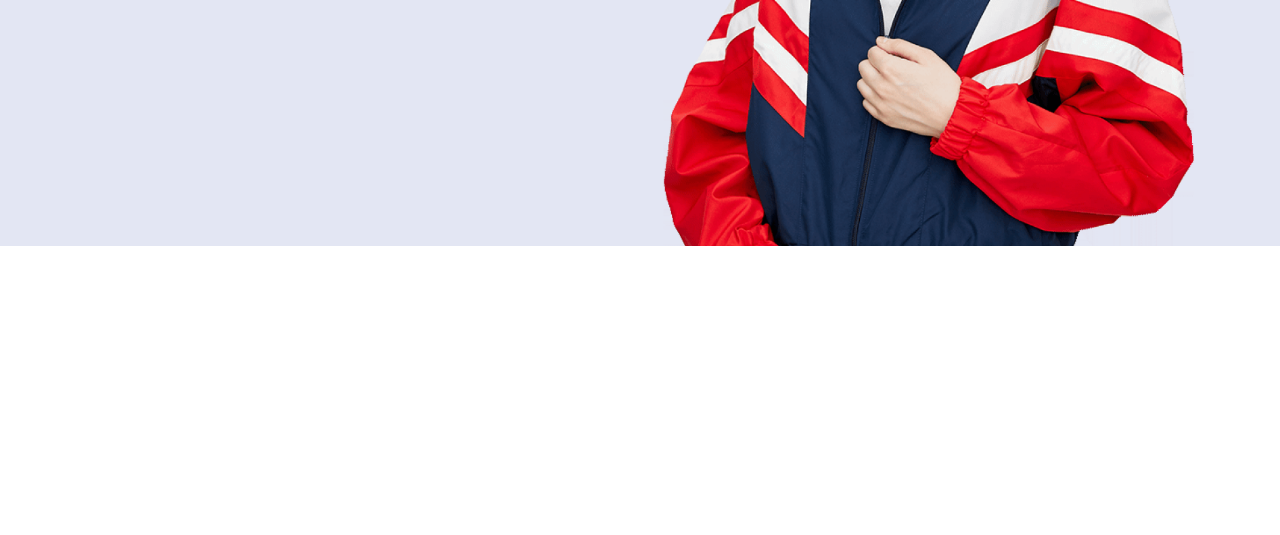
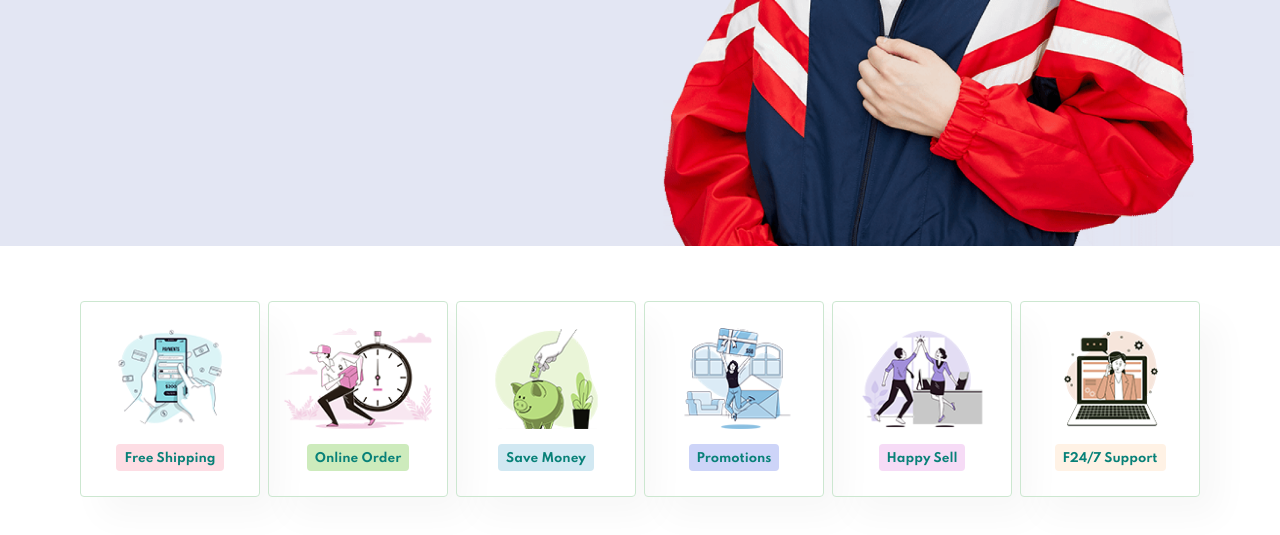
Before and after one commit to musa082080/cara-ecomarce-website, a plain HTML site: page index.html in a window 1280 px wide. Shown: the part 559-1094 px from the top of the page. Before the commit the page ends 805 px from the top, so only its background shows below. Drawn offline with Linux system fonts and the light colour scheme.

Commit message:
feature added

```diff
--- a/index.html
+++ b/index.html
@@ -35,6 +35,33 @@
       <p>Save more with coupons & up to 70% off</p>
       <button>Shop Now</button>
     </section>
+
+    <section id="feature" class="section-p1">
+      <div class="fe-box">
+        <img src="img/features/f1.png" alt="" />
+        <h6>Free Shipping</h6>
+      </div>
+      <div class="fe-box">
+        <img src="img/features/f2.png" alt="" />
+        <h6>Online Order</h6>
+      </div>
+      <div class="fe-box">
+        <img src="img/features/f3.png" alt="" />
+        <h6>Save Money</h6>
+      </div>
+      <div class="fe-box">
+        <img src="img/features/f4.png" alt="" />
+        <h6>Promotions</h6>
+      </div>
+      <div class="fe-box">
+        <img src="img/features/f5.png" alt="" />
+        <h6>Happy Sell</h6>
+      </div>
+      <div class="fe-box">
+        <img src="img/features/f6.png" alt="" />
+        <h6>F24/7 Support</h6>
+      </div>
+    </section>
     <script src="script.js"></script>
   </body>
 </html>
--- a/style.css
+++ b/style.css
@@ -29,7 +29,7 @@ p {
   margin: 15px, 0, 20px, 0;
 }
 .section-p1 {
-  padding: 40px, 80px;
+  padding: 40px 80px;
 }
 .section-m1 {
   margin: 40px 0;
@@ -115,3 +115,48 @@ body {
 }
 
 /* Shop Page */
+#feature {
+  display: flex;
+  align-items: center;
+  justify-content: space-between;
+  flex-wrap: wrap;
+}
+#feature .fe-box {
+  width: 180px;
+  text-align: center;
+  padding: 25px 15px;
+  box-shadow: 20px 20px 34px rgba(0, 0, 0, 0.03);
+  border: 1px solid #cce7d0;
+  border-radius: 4px;
+  margin: 15px 0;
+}
+#feature .fe-box:hover {
+  box-shadow: 10px 10px 54px rgba(70, 62, 221, 0.1);
+}
+#feature .fe-box img {
+  width: 100%;
+  margin-bottom: 10px;
+}
+#feature .fe-box h6 {
+  display: inline-block;
+  padding: 9px 8px 6px 8px;
+  line-height: 1;
+  border-radius: 4px;
+  color: #088178;
+  background-color: #fddde4;
+}
+#feature .fe-box:nth-child(2) h6 {
+  background-color: #cdebbc;
+}
+#feature .fe-box:nth-child(3) h6 {
+  background-color: #d1e8f2;
+}
+#feature .fe-box:nth-child(4) h6 {
+  background-color: #cdd4f8;
+}
+#feature .fe-box:nth-child(5) h6 {
+  background-color: #f6dbf6;
+}
+#feature .fe-box:nth-child(6) h6 {
+  background-color: #fff2e5;
+}
```
